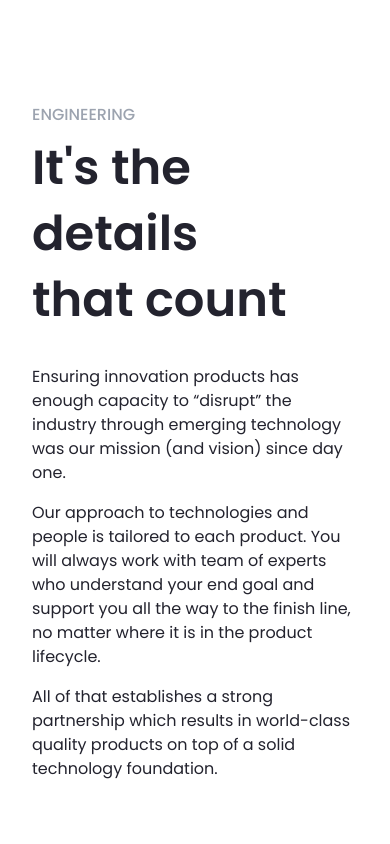
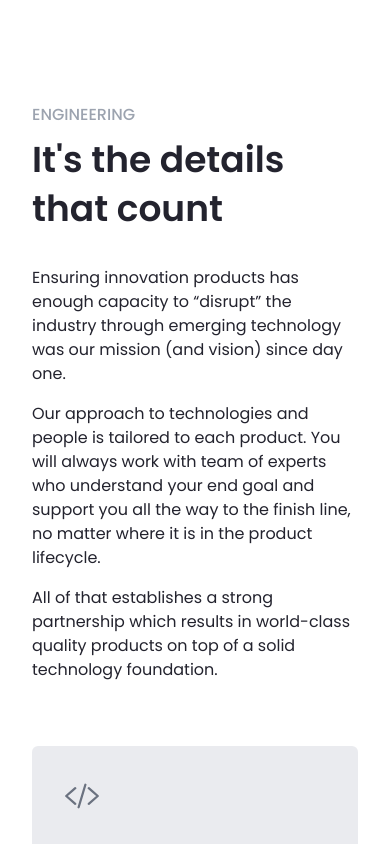
Before and after one commit to nongdan-dev/website, a React (Vite) app: page / in a window 390 px wide. Shown: the part 1240-2084 px from the top of the page. Built offline with nearby package versions, Linux system fonts and the light colour scheme.

Commit message:
Fix heading size

```diff
--- a/src/components/widget/Section.tsx
+++ b/src/components/widget/Section.tsx
@@ -18,7 +18,7 @@ export type SectionProps = Omit<
 export function Section({ title, subtitle, children, ...props }: SectionProps) {
   const titleId = useId()
   const titleClassName =
-    'mb-8 text-balance font-semibold leading-snug text-5xl sm:leading-snug'
+    'mb-8 text-balance font-semibold text-4xl sm:text-5xl !leading-snug'
 
   const renderTitle = () => {
     if (!title) return null
```
